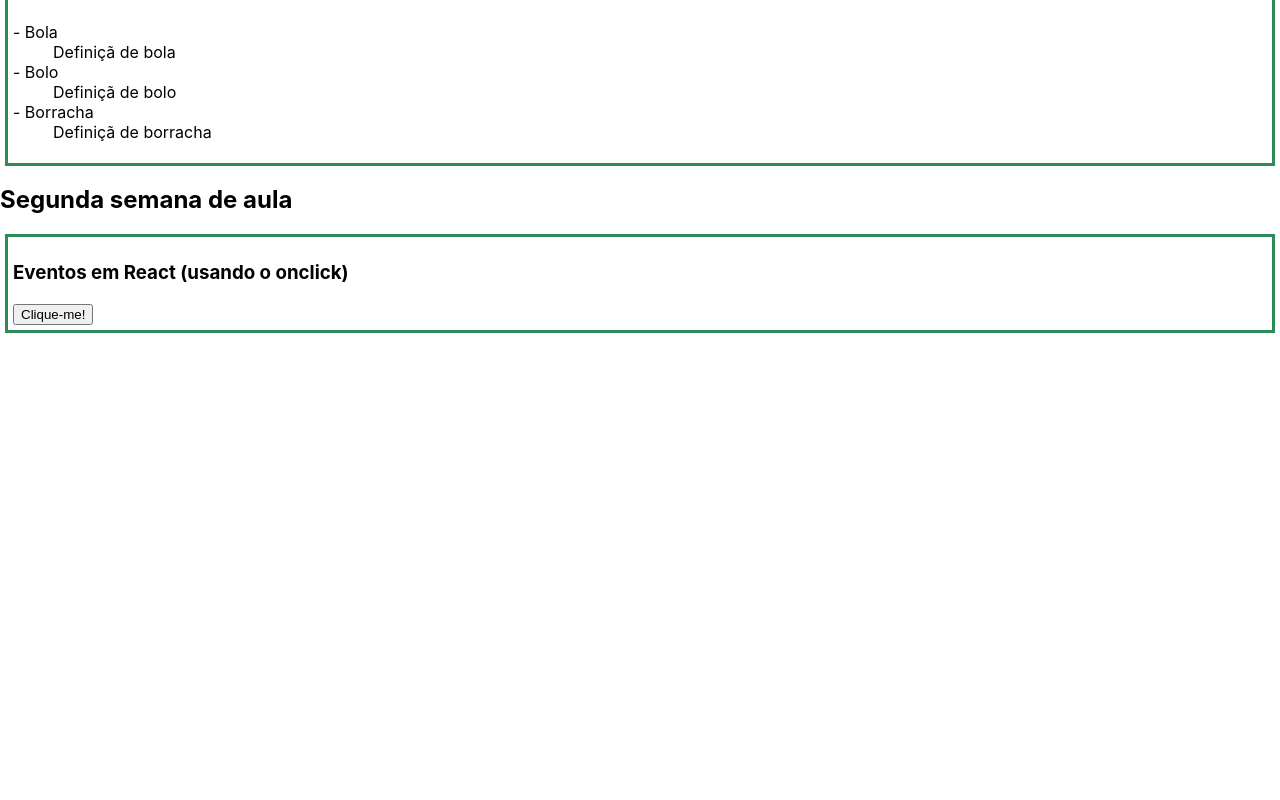
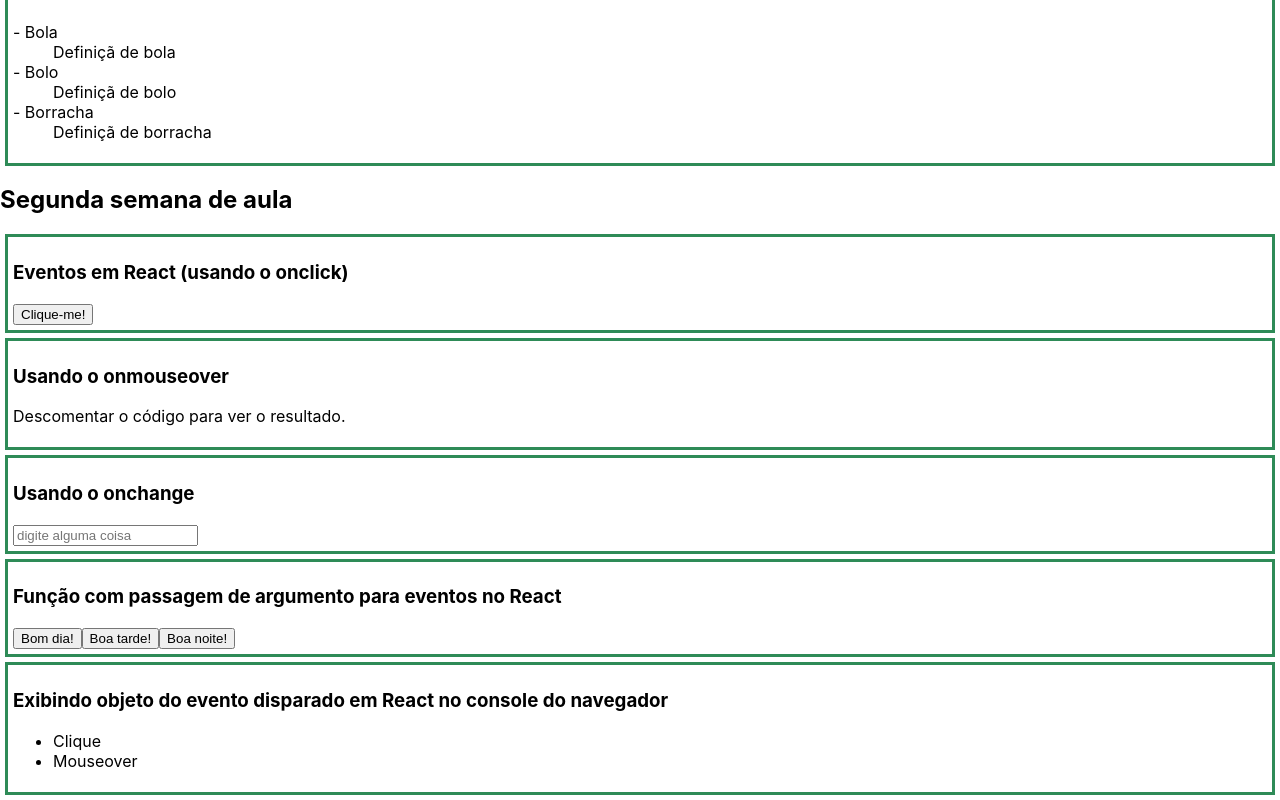
Before and after one commit to rsg73626/react-app-front-end-mackenzie-brasscom, a React (Create React App) app: page / in a window 1280 px wide. Shown: the part 4190-4990 px from the top of the page. Before the commit the page ends 4528 px from the top, so only its background shows below. Built offline with nearby package versions, Linux system fonts and the light colour scheme.

Commit message:
Eventos e listas.

```diff
--- a/src/Components/App/App.js
+++ b/src/Components/App/App.js
@@ -48,11 +48,11 @@
 const paragrafosFrutas = [];
 for (let i = 0; i < frutas.length; i++) {
     const fruta = frutas[i];
-    const paragrafo = <p>{fruta}</p>;
+    const paragrafo = <p key={i}>{fruta}</p>;
     paragrafosFrutas.push(paragrafo);
 }
 
-const paragrafosFrutasUsandoMap = frutas.map((texto) => { return <p>{texto}</p> });
+const paragrafosFrutasUsandoMap = frutas.map((texto, indice) => { return <p key={indice}>{texto}</p> });
 
 const serieDosLantanideios = [
     { nmr: 57, simbulo: "La", nome: "Lantânio" },
@@ -76,7 +76,7 @@
     <table>
         <caption>Série dos Lantanídeos</caption>
         <tr>
-            { serieDosLantanideios.map((elemento) => (<td> <ElementoQuimico {...elemento}/> </td>)) }
+            { serieDosLantanideios.map((elemento) => (<td key={elemento.nmr}> <ElementoQuimico {...elemento}/> </td>)) }
         </tr>
     </table>
 );
@@ -110,6 +110,18 @@
 
 function cliclouNoBotao() {
     alert("Clicou no botão!");
+}
+
+function passouOCursorNoElemento() {
+    alert("Passou o cursor no elemenot!");
+}
+
+function mudouOValor() {
+    alert("Mudou o valor!");
+}
+
+function mostrarMensagem(mensagem) {
+    alert(mensagem);
 }
 
 function App() {
@@ -238,6 +250,30 @@
                     <h3>Eventos em React (usando o onclick)</h3>
                     <button type="button" onClick={cliclouNoBotao}>Clique-me!</button>
                 </article>
+                <article>
+                    <h3>Usando o onmouseover</h3>
+                    <p>Descomentar o código para ver o resultado.</p>
+                    {/* <p onMouseOver={passouOCursorNoElemento}>Passe o mouse sobre mim!</p> */}
+                </article>
+                <article>
+                    <h3>Usando o onchange</h3>
+                    <form>
+                        <input type="text" placeholder="digite alguma coisa" onChange={mudouOValor} />
+                    </form>
+                </article>
+                <article>
+                    <h3>Função com passagem de argumento para eventos no React</h3>
+                    <button type="button" onClick={() => mostrarMensagem("Bom dia!")}>Bom dia!</button>
+                    <button type="button" onClick={() => mostrarMensagem("Boa tarde!")}>Boa tarde!</button>
+                    <button type="button" onClick={() => mostrarMensagem("Boa noite!")}>Boa noite!</button>
+                </article>
+                <article>
+                    <h3>Exibindo objeto do evento disparado em React no console do navegador</h3>
+                    <ul>
+                        <li onClick={(evento) => { console.log(evento); }}>Clique</li>
+                        <li onMouseOver={(evento) => { console.log(evento); }}>Mouseover</li>
+                    </ul>
+                </article>
             </section>
         </>
     );
```
